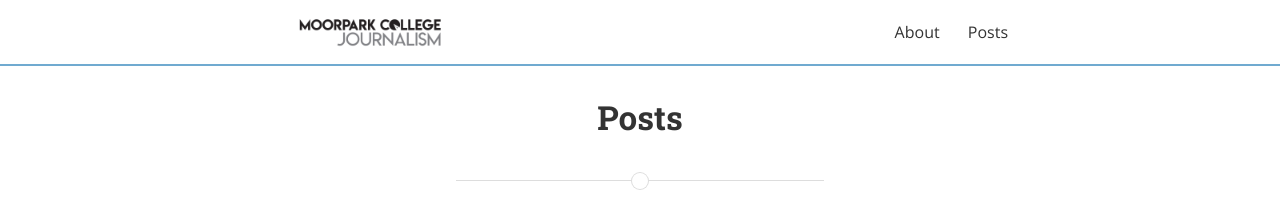
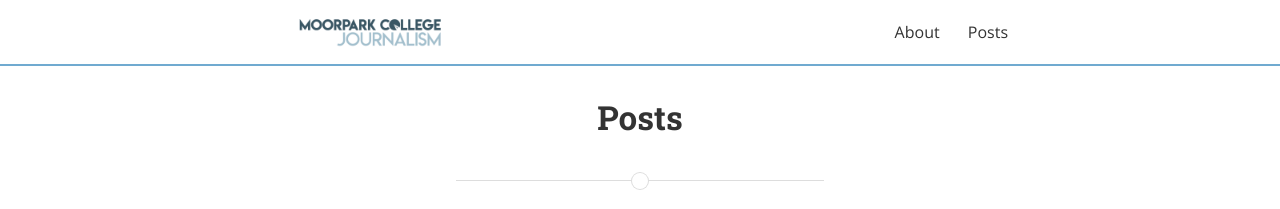
Before and after one commit to seangreene/mcjournalism, a Jekyll site: the page built from posts.html, in a window 1280 px wide. Shown: the top 209 px of the page. Built offline with Jekyll 4.4.1, drawn with Linux system fonts in a browser that asks for light colours; nearby versions of some CDN libraries; a style sheet for code colours, icons or effects is not loaded.

Commit message:
new swag

```diff
--- a/_config.yml
+++ b/_config.yml
@@ -20,8 +20,8 @@
 # root of your server.
 baseurl: "/mcjournalism" # the subpath of your site, e.g. /blog/
 url: "https://seangreene.github.io" # the base hostname & protocol for your site
-cover: ""
-logo: "/assets/MCJlogo.jpg"
+cover: "banner.jpg"
+logo: "/assets/MCJlogo-blue.jpg"
 
 # Build settings
 markdown: kramdown
```
Also changed, not shown: assets/1500x500.jpeg (added), assets/MCJlogo-blue.jpg (added), assets/banner.jpg (added).
